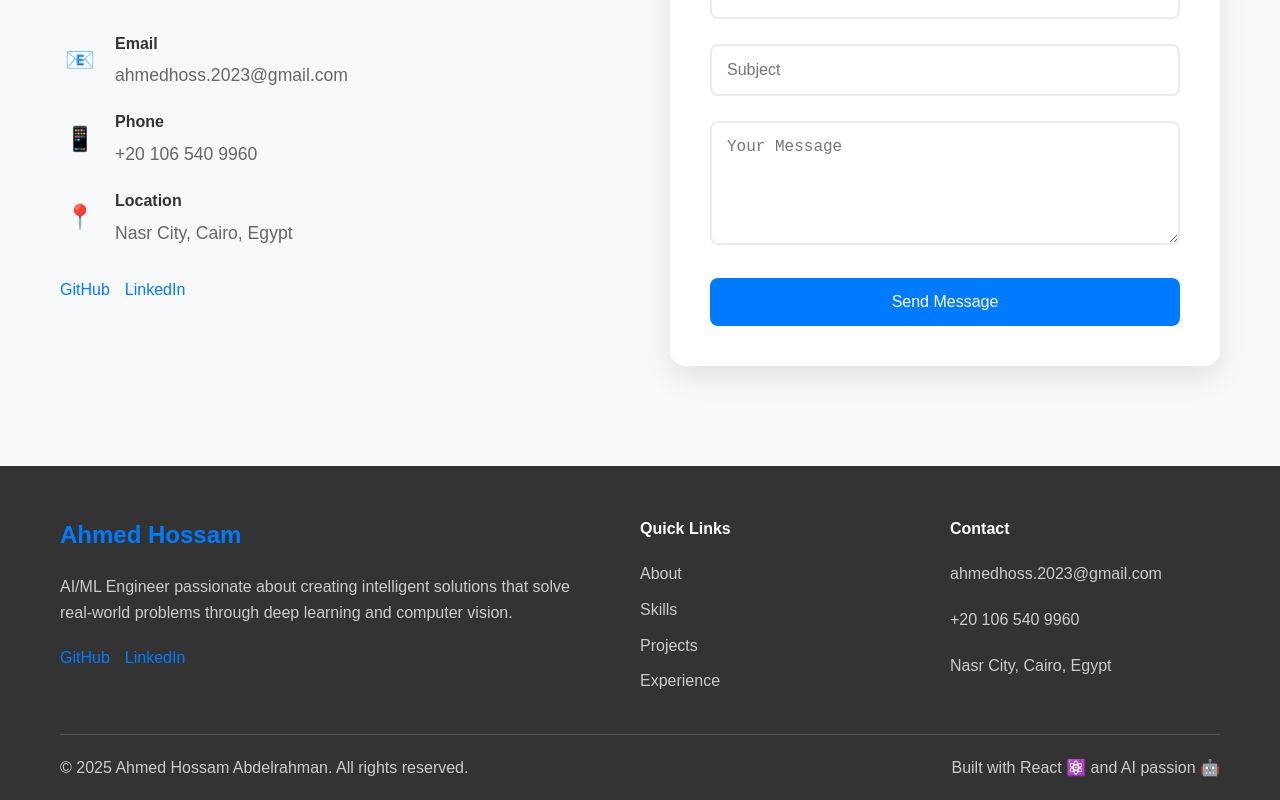
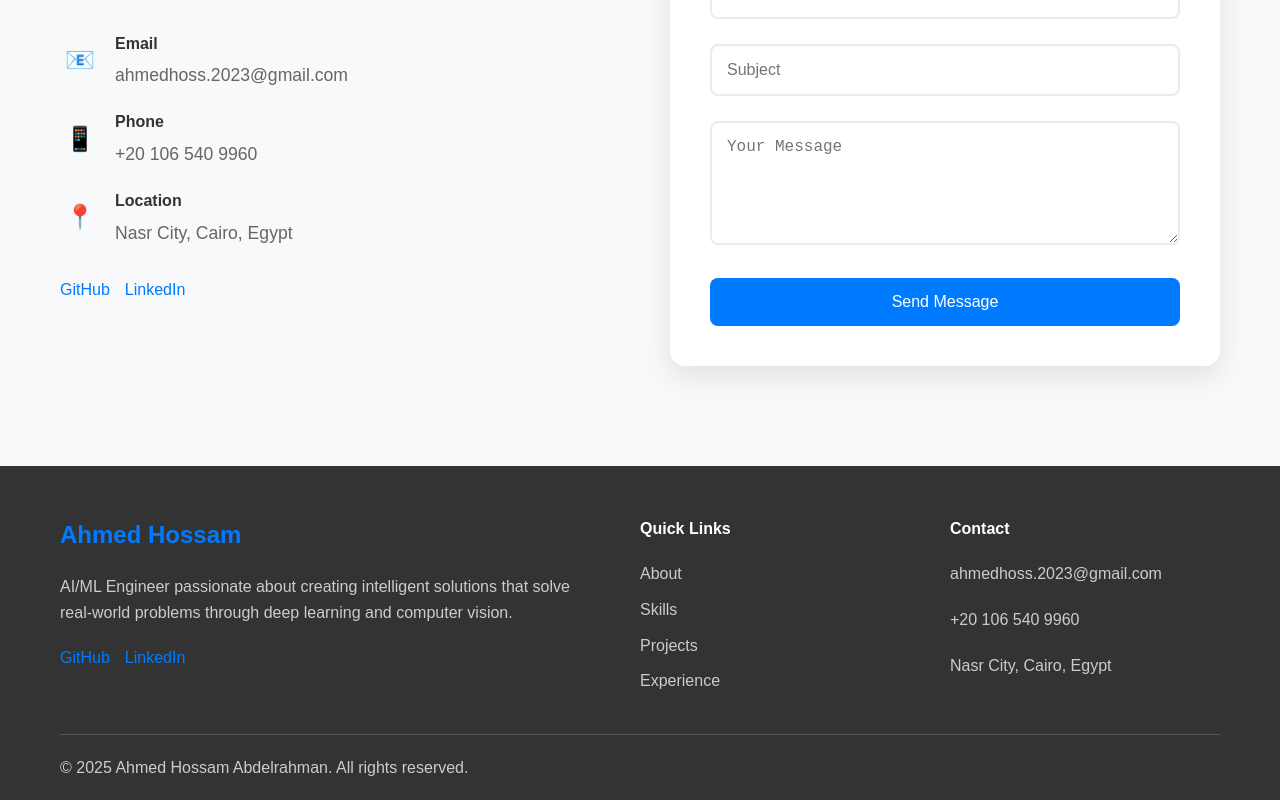
Before and after one commit to AhmedHossam61/my-portfolio, a React (Create React App) app: page / in a window 1280 px wide. Shown: the part 7415-8215 px from the top of the page. Built offline with nearby package versions, Linux system fonts and the light colour scheme.

Commit message:
Remove footer tagline about React and AI passion

```diff
--- a/src/components/Footer.js
+++ b/src/components/Footer.js
@@ -32,7 +32,6 @@ const Footer = () => {
         </div>
         <div className="footer-bottom">
           <p>&copy; 2025 Ahmed Hossam Abdelrahman. All rights reserved.</p>
-          <p>Built with React ⚛️ and AI passion 🤖</p>
         </div>
       </div>
     </footer>
```
